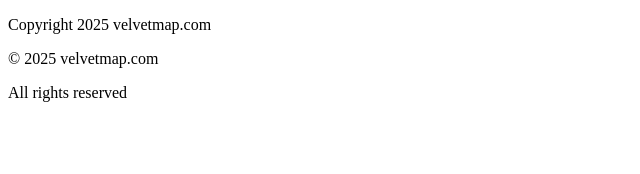
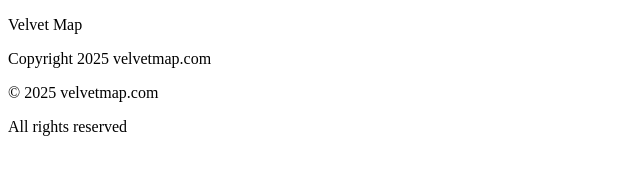
Before and after one commit to drain-github-adm/drain-github-adm.github.io, a plain HTML site: page index.html in a window 1280 px wide. Shown: the whole page, without its empty margins (0-640 px from the left). Drawn offline with Linux system fonts and the light colour scheme.

Commit message:
Update index.html

```diff
--- a/index.html
+++ b/index.html
@@ -3,9 +3,10 @@
 <head>
     <meta charset="UTF-8">
     <meta name="viewport" content="width=device-width, initial-scale=1.0">
-    <title>Velvetmap</title>
+    <title>Velvet Map</title>
 </head>
 <body>
+    <p>Velvet Map<p>
     <p>Copyright 2025 velvetmap.com</p>
     <p>© 2025 velvetmap.com</p>
     <p>All rights reserved</p>
```
